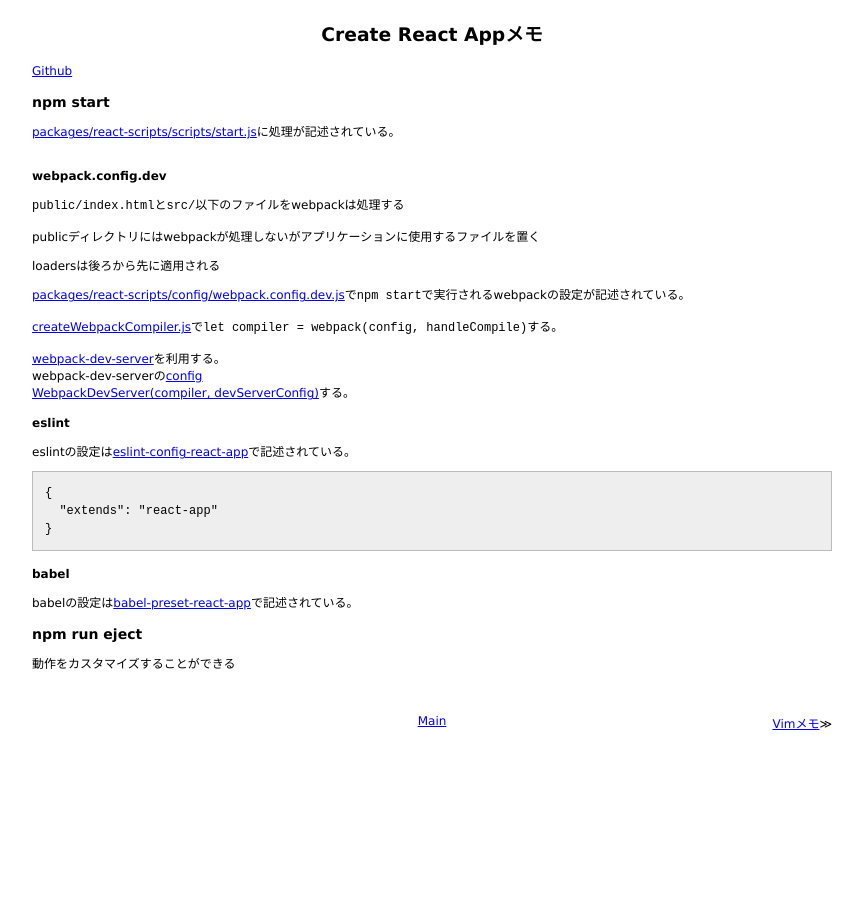
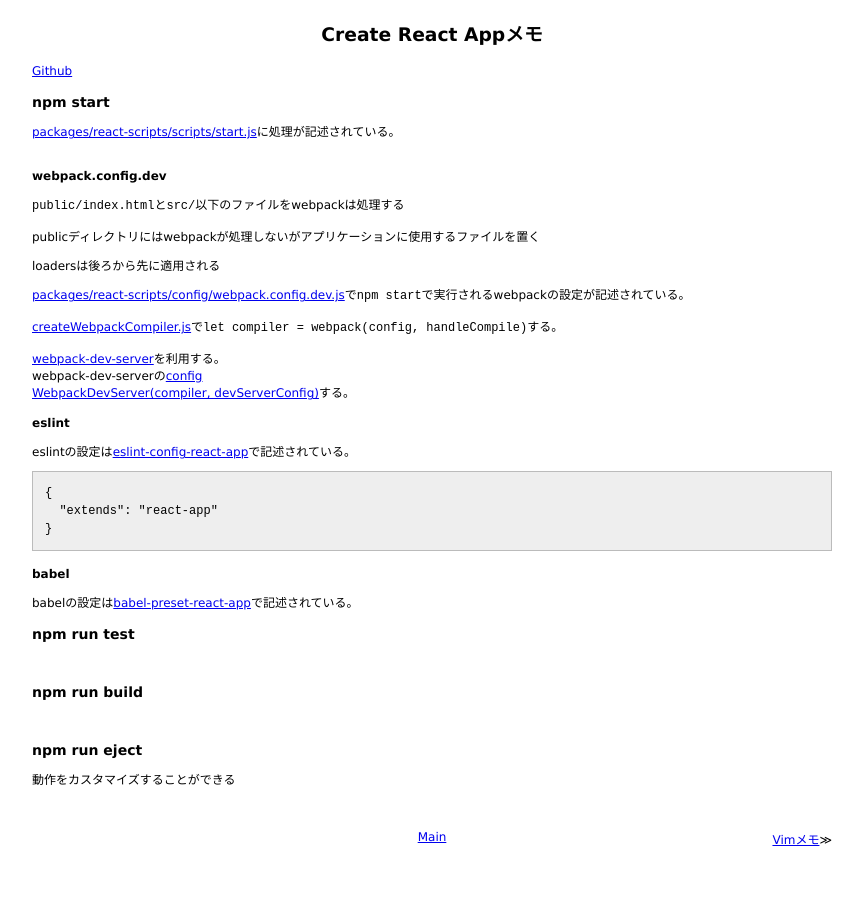
Before and after one commit to 38elements/38elements.github.com, a Jekyll site: the page built from _posts/2017-04-07-create-react-app.md, in a window 1280 px wide. Shown: the whole page, without its empty margins (208-1071 px from the left). Built offline with Jekyll 4.4.1, drawn with Linux system fonts in a browser that asks for light colours.

Commit message:
Update 2017-04-07-create-react-app.md

```diff
--- a/_posts/2017-04-07-create-react-app.md
+++ b/_posts/2017-04-07-create-react-app.md
@@ -41,6 +41,13 @@ eslintの設定は[eslint-config-react-app](https://github.com/facebookincubator
 babelの設定は[babel-preset-react-app](https://github.com/facebookincubator/create-react-app/tree/master/packages/babel-preset-react-app)で記述されている。
 <br>
 
+### npm run test
+<br>
+
+### npm run build
+<br>
+
 ### npm run eject
 
 動作をカスタマイズすることができる
+<br>
```
